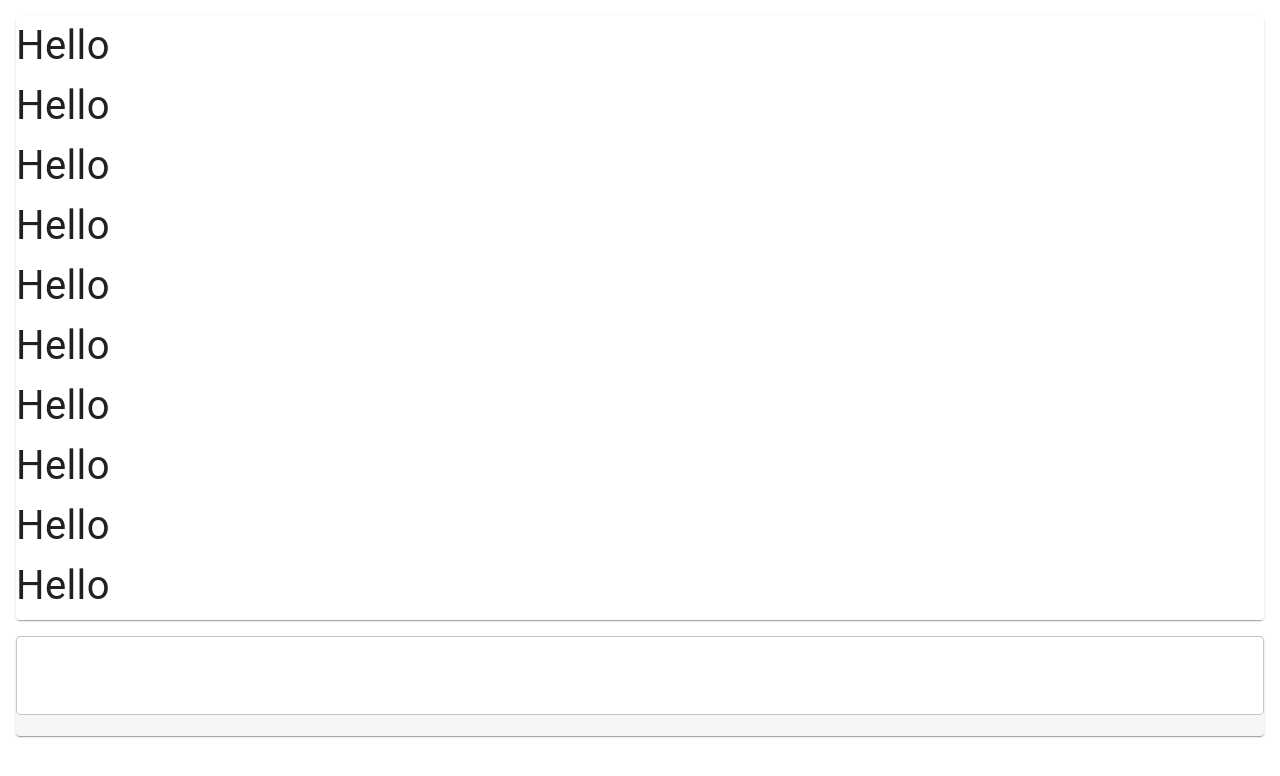
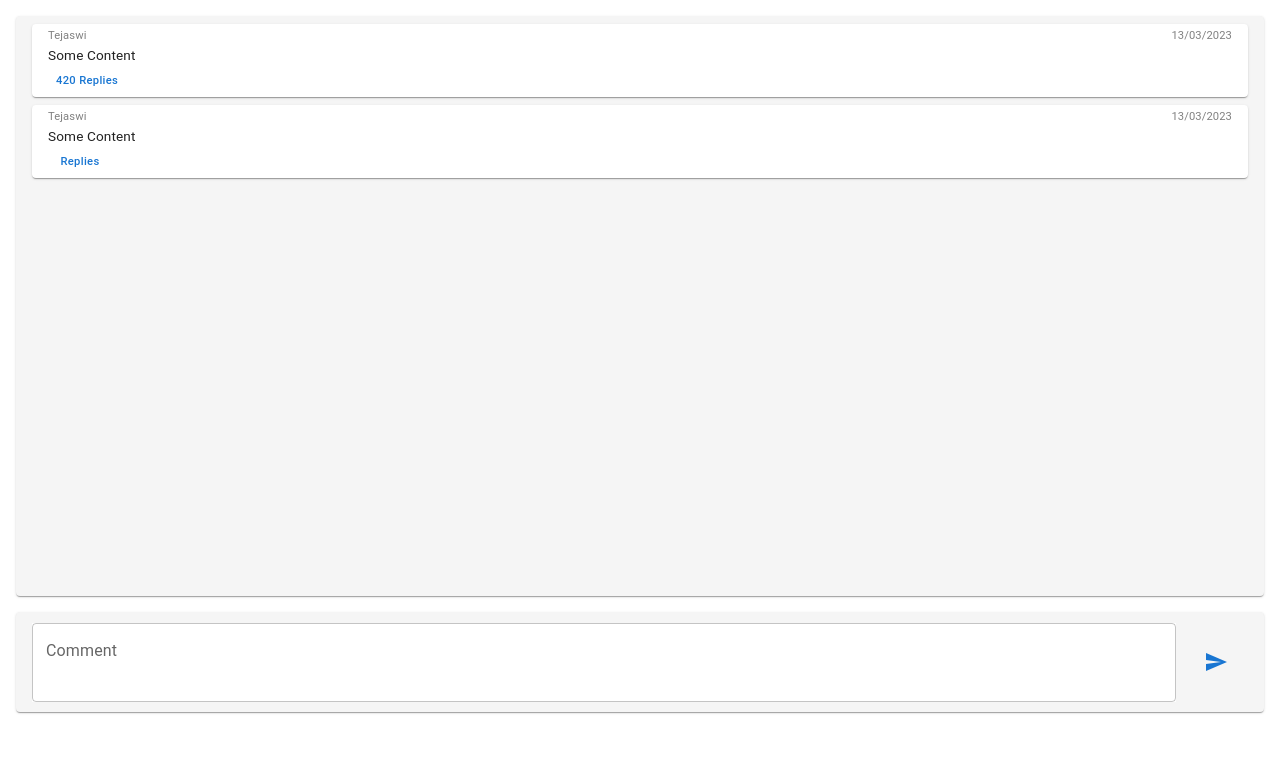
Before and after one commit to TejaswiBishnoi/Video-Assignment-CipSch, a React (Create React App) app in the folder frontend/: page / in a window 1280 px wide. Shown: the top 776 px of the page. Built offline with nearby package versions, Linux system fonts and the light colour scheme.

Commit message:
Comment Cards, comment box complete

```diff
--- /dev/null
+++ b/frontend/src/Components/CommentCard.js
@@ -0,0 +1,28 @@
+import { Button, Card, CardContent, CardHeader, Stack, Typography } from "@mui/material";
+import React from "react";
+
+function CommentCard(props){
+    return(
+        <Card>
+            <CardContent sx={{pt: 0.5, pb: 0.5, '&:last-child': { pb: 0 }}}>
+                <Stack direction={'row'} justifyContent={'space-between'}>
+                    <Typography fontSize={'0.7rem'} color={'gray'}>
+                        {props.data.author}
+                    </Typography>
+                    <Typography fontSize={'0.7rem'} color={'gray'}>
+                        {props.data.date}
+                    </Typography>
+                </Stack>
+                <Typography align="justify" fontSize={'0.85rem'}>
+                    {props.data.content}
+                </Typography>
+                <Stack direction={'row'} justifyContent={'left'}>
+                    <Button sx={{textTransform: 'capitalize', fontSize:'0.7rem'}}>
+                        {props.data.replies} Replies
+                    </Button>
+                </Stack>
+            </CardContent>
+        </Card>
+    );
+}
+export default CommentCard;
--- a/frontend/src/Components/Comments.js
+++ b/frontend/src/Components/Comments.js
@@ -1,27 +1,26 @@
-import { Box, Paper, Stack, TextField, TextareaAutosize, Typography} from "@mui/material";
+import { Box, Button, Paper, Stack, TextField, TextareaAutosize, Typography} from "@mui/material";
 import React from "react";
+import SendIcon from '@mui/icons-material/Send';
+import CommentCard from "./CommentCard";
 
 function Comments(props){
     return(
-        <Stack height={'90vh'} direction={'column'} justifyContent={'space-between'} spacing={2} my={2} mx={2}>
-            <Paper sx={{height:'60vh', overflowY:'scroll', display:"flex", flexGrow: 1}}>
-                <Box>
-                    <Typography fontSize={40}>Hello</Typography>
-                    <Typography fontSize={40}>Hello</Typography>
-                    <Typography fontSize={40}>Hello</Typography>
-                    <Typography fontSize={40}>Hello</Typography>
-                    <Typography fontSize={40}>Hello</Typography>
-                    <Typography fontSize={40}>Hello</Typography>
-                    <Typography fontSize={40}>Hello</Typography>
-                    <Typography fontSize={40}>Hello</Typography>
-                    <Typography fontSize={40}>Hello</Typography>
-                    <Typography fontSize={40}>Hello</Typography>
-                    <Typography fontSize={40}>Hello</Typography>
-                    <Typography fontSize={40}>Hello</Typography>
-                </Box>
+        <Stack height={'87vh'} direction={'column'} justifyContent={'space-between'} spacing={2} my={2} mx={2}>
+            <Paper sx={{height:'60vh', overflowY:'scroll', display:"flex", flexGrow: 1, backgroundColor:'whitesmoke'}}>
+                <Stack width={'100%'} mx={2} my={1} direction={"column"} spacing={1}>
+                    <CommentCard data={{author: 'Tejaswi', content:'Some Content', date: '13/03/2023', replies:420}}/>
+                    <CommentCard data={{author: 'Tejaswi', content:'Some Content', date: '13/03/2023'}}/>
+                </Stack>
             </Paper>
             <Paper sx={{height:100, backgroundColor:'whitesmoke'}}>
-                <TextField multiline rows={2} color="success" sx={{backgroundColor:"white", display:"flex", flexGrow: 1}}/>
+                <Stack height={'100%'} direction={"column"} justifyContent={'center'} mx={2}>
+                    <Stack direction={"row"} spacing={1}>
+                        <TextField label='Comment' multiline rows={2} color="success" sx={{backgroundColor:"white", display:"flex", flexGrow: 1}}/>
+                        <Button disabled={false}>
+                            <SendIcon/>
+                        </Button>
+                    </Stack>
+                </Stack>
             </Paper>
         </Stack>
     );
```
